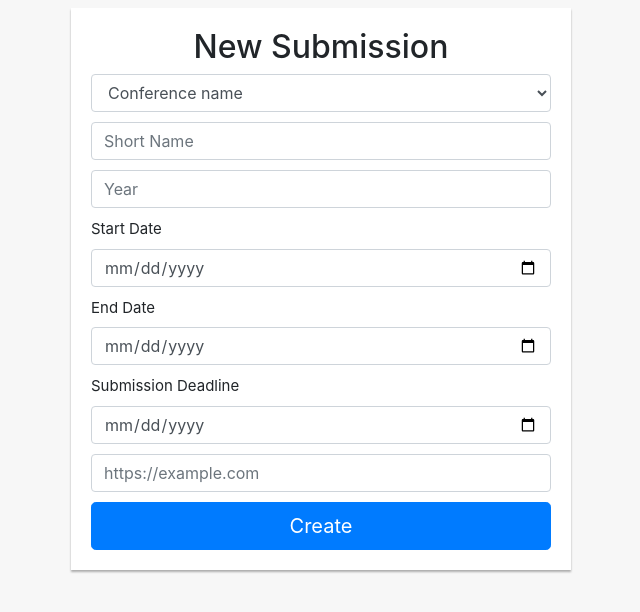
After one commit to ibahadiraltun/Bil372_Odev2_2, a Flask app: template templates/newSubmission.html in a window 1280 px wide. The commit adds this page. Shown: the top 612 px of the page, without its empty margins (319-959 px from the left). Run offline with Flask 2, Linux system fonts and the light colour scheme; the template is opened without the code that fills it, so the values that code supplies are empty; parts of the project's set-up code (start-up, migrations or seed data) failed here and were passed over; some libraries are stand-ins or nearby versions.

Commit message:
add submissions page

```diff
--- a/app.py
+++ b/app.py
@@ -10,7 +10,7 @@ from sqlalchemy.sql.operators import nullsfirst_op
 app = Flask(__name__)
 
 #connection to database
-app.config['SQLALCHEMY_DATABASE_URI'] = 'postgresql://postgres:1234@localhost/odev2'
+app.config['SQLALCHEMY_DATABASE_URI'] = 'postgresql://ibahadiraltun:@localhost/bil372-hw2'
 db=SQLAlchemy(app)
 session =Session(db.engine)
 conn=db.engine.connect()
@@ -21,6 +21,7 @@ User = db.Table('usersinfo', db.metadata, autoload=True, autoload_with=db.engine
 Conf = db.Table('conference', db.metadata, autoload=True, autoload_with=db.engine)
 ConfRole = db.Table('conferenceroles', db.metadata, autoload=True, autoload_with=db.engine)
 ConfUpdate = db.Table('conferenceupdates', db.metadata, autoload=True, autoload_with=db.engine)
+Submission = db.Table('submissions', db.metadata, autoload=True, autoload_with=db.engine)
 
 @app.route('/', methods=['POST', 'GET'])
 def login():
@@ -92,8 +93,12 @@ def update_user_status(id, status):
    conn.execute(query)
 
 def get_confs():
-   query=select([Conf]).where(Conf.c.status == 0)
+   query = select([Conf]).where(Conf.c.status == 0)
    return conn.execute(query)
+
+def get_valid_confs():
+    query = select([Conf]).where(Conf.c.status > 0)
+    return conn.execute(query)
 
 def update_conf_status(id, status):
    query = update(Conf).where(Conf.c.confid == id).values(status = status)
@@ -111,6 +116,19 @@ def handle_status_change(form, model):
    else: update_conf_status(id, new_status)
 
    return render_template('main.html', users = get_users(), confs = get_confs())
+
+def get_submissions_for_user(id):
+    query = select([Submission]).where(Submission.c.authenticationid == id)
+    query_user = select([User]).where(User.c.authenticationid == id)
+    subs = conn.execute(query)
+    username = conn.execute(query_user).fetchone().primary_email
+    print(username)
+    res = []
+    for row in subs:
+        cur_row = dict(row.items())
+        cur_row['username'] = username
+        res.append(cur_row)
+    return res
 
 @app.route('/main', methods=['POST', 'GET'])
 def main():
@@ -158,6 +176,14 @@ def user(id):
    conferences= conn.execute(query).fetchall()
    return  render_template('user.html', conferences=conferences, userid=id )
 
+@app.route('/submissions/<int:userid>')
+def submissions(userid):
+   return render_template('submissions.html', userid=userid, submissions=get_submissions_for_user(userid))
+
+@app.route('/newSubmissions/<int:userid>')
+def newSubmission(userid):
+   return render_template('newSubmission.html', userid=userid, confs=get_valid_confs())
+
 @app.route('/update/<confid>' , methods=['POST', 'GET'])
 def user_update(confid):
    if request.method =='POST':
--- /dev/null
+++ b/templates/newSubmission.html
@@ -0,0 +1,88 @@
+{% extends "base.html" %}
+
+{% block head %}
+<style>
+.error {
+    font-size:18px;
+    color:#cc0000;
+    margin-top:30px
+}
+.form-group {
+    margin-bottom: 10px;
+}
+.conference-form {
+    width: 500px;
+    margin: 8px auto;
+    font-size: 15px;
+}
+.conference-form form {
+    margin-bottom: 10px;
+    background: #ffffff;
+    box-shadow: 0px 2px 2px rgba(0, 0, 0, 0.3);
+    padding: 20px;
+}
+.conference-form h2 {
+    margin: 0 0 5 5px;
+}
+
+body{
+    background: #f7f7f7;
+}
+</style>
+{%endblock%}
+
+{% block body %}
+<link rel="stylesheet" href="//code.jquery.com/ui/1.12.1/themes/base/jquery-ui.css">
+<link rel="stylesheet" href="/resources/demos/style.css">
+<script src="https://code.jquery.com/jquery-1.12.4.js"></script>
+<script src="https://code.jquery.com/ui/1.12.1/jquery-ui.js"></script>
+<script>
+$( function() {
+    $( "#datepicker" ).datepicker();
+} );
+</script>
+<div class="conference text-center"> </div>
+<div class="conference-form">
+    <form action = "" method = "post" class="form-signin">
+        <h2 class="text-center">New Submission</h2>
+        <input type="hidden" name="userid" value="{{ userid }}">
+        <div class="form-group">
+            <select class="form-control" name="confid"  required="required" >
+                <option disabled selected>Conference name</option>
+                {% for conf in confs %}
+                    <option >{{ conf.confid }}</option>
+                {% endfor %}
+            </select>
+        </div>
+        <div class="form-group">
+            <input type="text" class="form-control" name="shortname" placeholder="Short Name" required="required">
+        </div>
+        <div class="form-group">
+            <input type="text" class="form-control" name="year" placeholder="Year" required="required" >
+        </div>
+
+        <div class="form-group">
+            <label style="font-size:15px;"> Start Date  </label>
+            <input id="datepicker" type="date" data-date="" data-date-format="DD/MM/YYYY" class="form-control" name="start_date" placeholder="Start Date" required="required" >
+        </div>
+        <div class="form-group">
+            <label style="font-size:15px;"> End Date  </label>
+            <input type="date" data-date="" data-date-format="DD/MM/YYYY" class="form-control" name="end_date" placeholder="End Date" required="required" >
+        </div>
+        <div class="form-group">
+            <label style="font-size:15px;"> Submission Deadline  </label>
+            <input id="date3" type="date" data-date="" data-date-format="DD/MM/YYYY" class="form-control" name="submission_deadline" placeholder="Submission Date" required="required" >
+        </div>
+
+        <div class="form-group">
+            <input type="url" class="form-control" name="website" placeholder="https://example.com" required="required" >
+        </div>
+
+            <button type="submit" name="submit" class="btn btn-lg btn-primary btn-block">Create</button>
+        </div>
+
+    </form>
+
+</div>
+
+{%endblock%}
--- a/templates/user.html
+++ b/templates/user.html
@@ -4,6 +4,7 @@
 {% endblock %}
 {% block body %}
 <nav class="navbar navbar-light bg-light">
+    <a href="{{url_for('submissions', userid=userid)}}">Submissions</a>
     <form class="form-inline" style="margin-left:auto">
         <a href="{{url_for('conference', userid=userid)}}" class="btn btn-outline-danger" > Add New Conference </a>
     </form>
```
Also changed, not shown: sql_queries.txt (+15 -5 lines), templates/submissions.html (added, +35 -0 lines).
